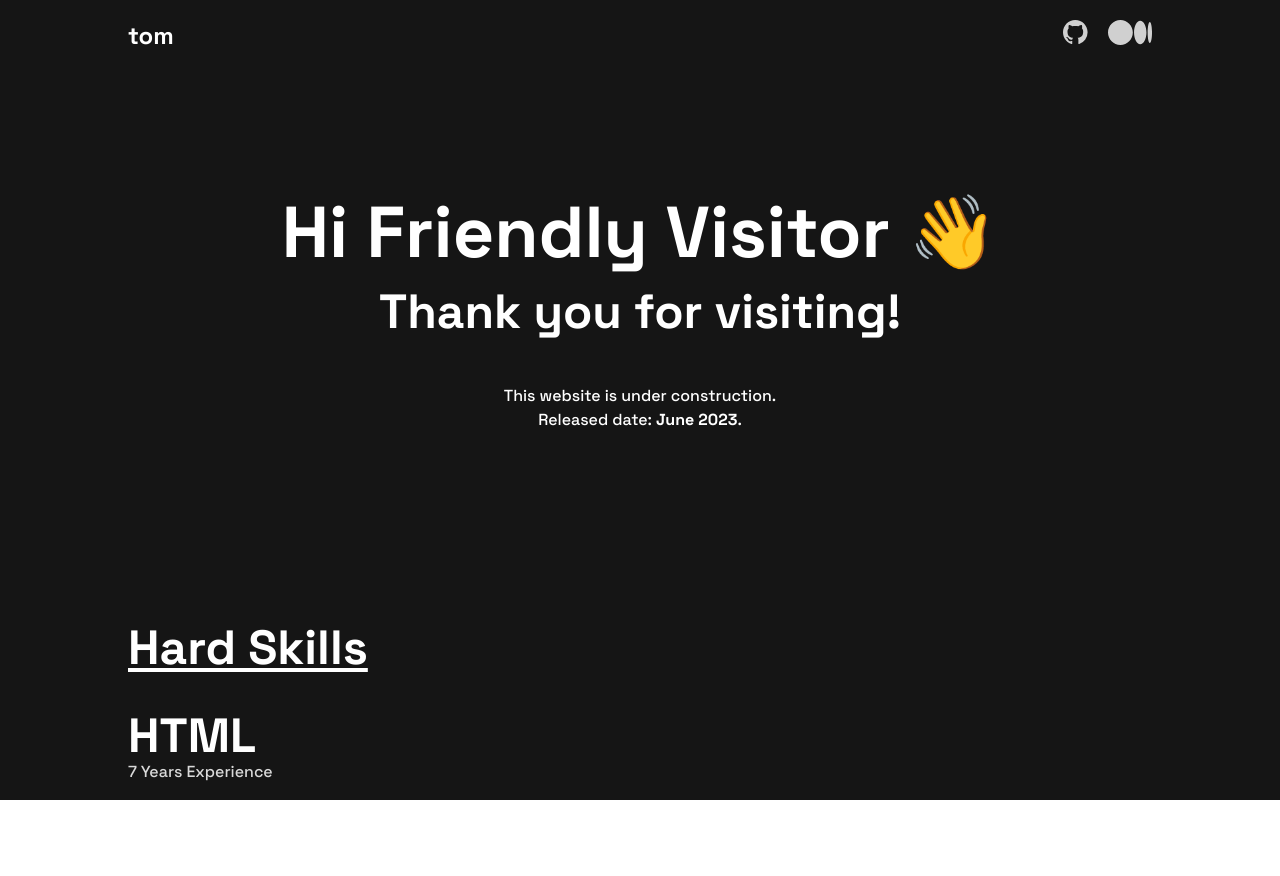
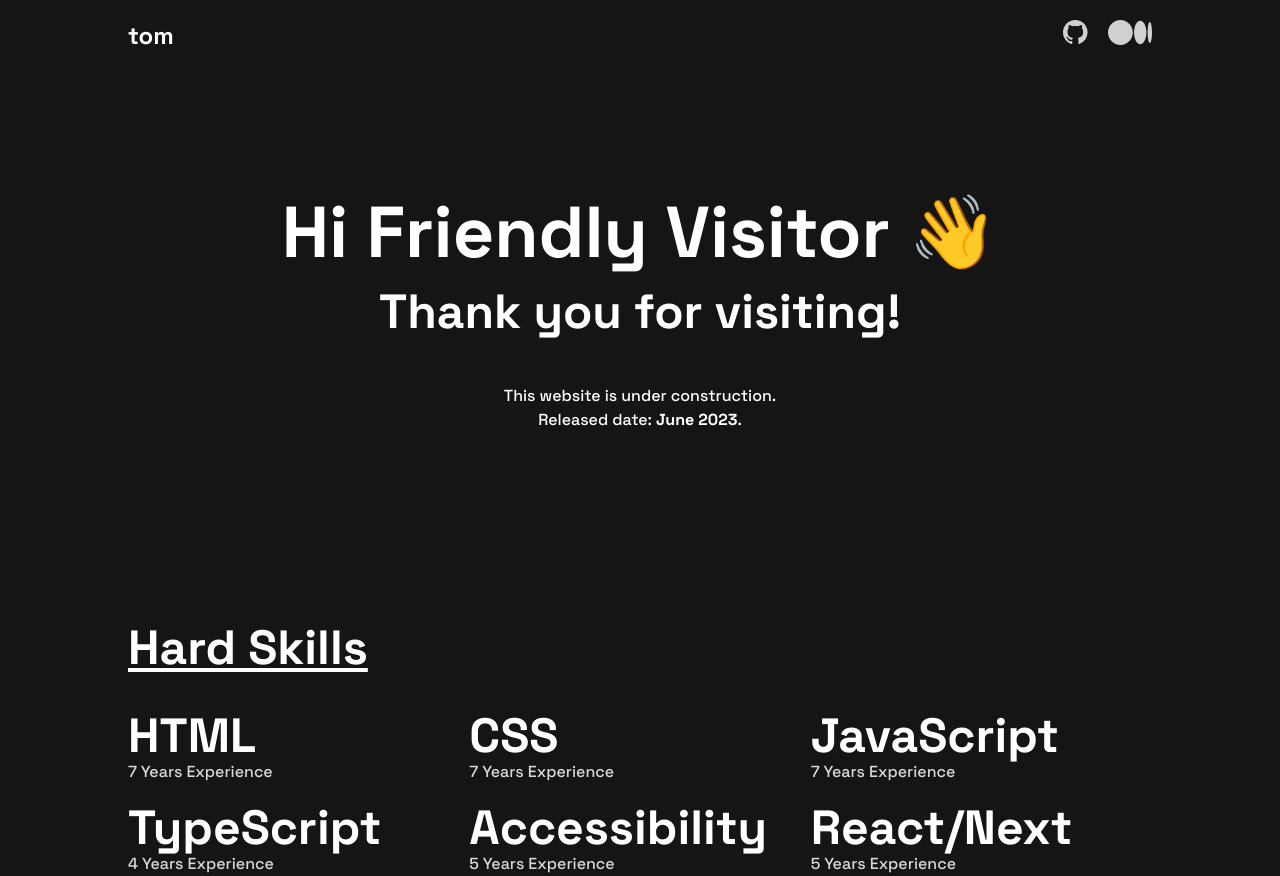
Before and after one commit to tdimnet/tdimnet.github.io, a React (Vite) app: page / in a window 1280 px wide. Before the commit the page ends 800 px from the top, so only its background shows below. Built offline with nearby package versions, Linux system fonts and the light colour scheme.

Commit message:
Adding Skills set and rendering fine on all layouts

```diff
--- a/src/pages/Home/index.tsx
+++ b/src/pages/Home/index.tsx
@@ -32,8 +32,13 @@ function Page() {
         </section>
         <section>
           <Heading css="text-white mb-10 underline underline-offset-4" content="Hard Skills" as="h2" />
-          <ul>
+          <ul className="grid grid-cols-1 md:grid-cols-2 lg:grid-cols-3  gap-y-5">
             <Skill title="HTML" content="7 Years Experience" />
+            <Skill title="CSS" content="7 Years Experience" />
+            <Skill title="JavaScript" content="7 Years Experience" />
+            <Skill title="TypeScript" content="4 Years Experience" />
+            <Skill title="Accessibility" content="5 Years Experience" />
+            <Skill title="React/Next" content="5 Years Experience" />
           </ul>
         </section>
       </div>
```
